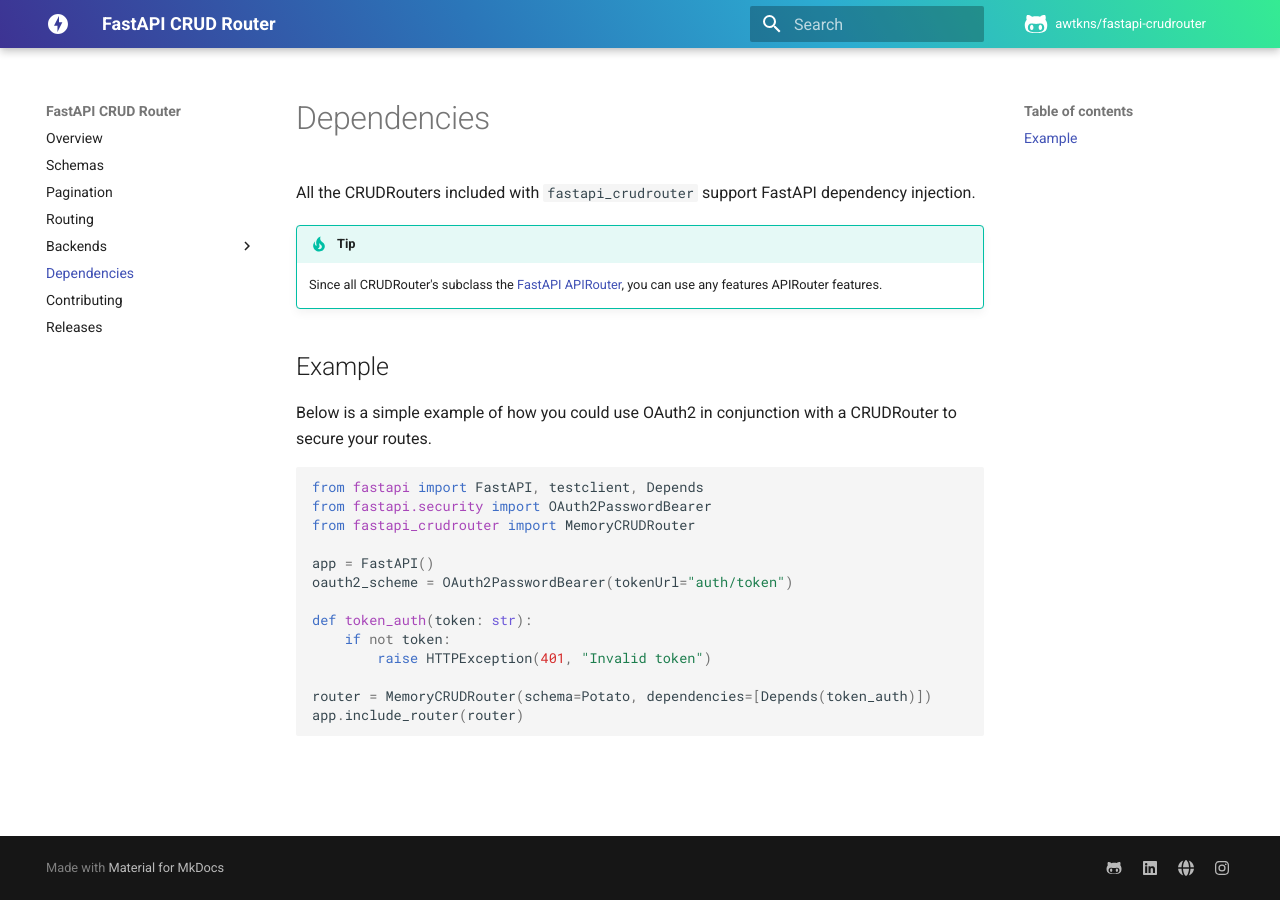
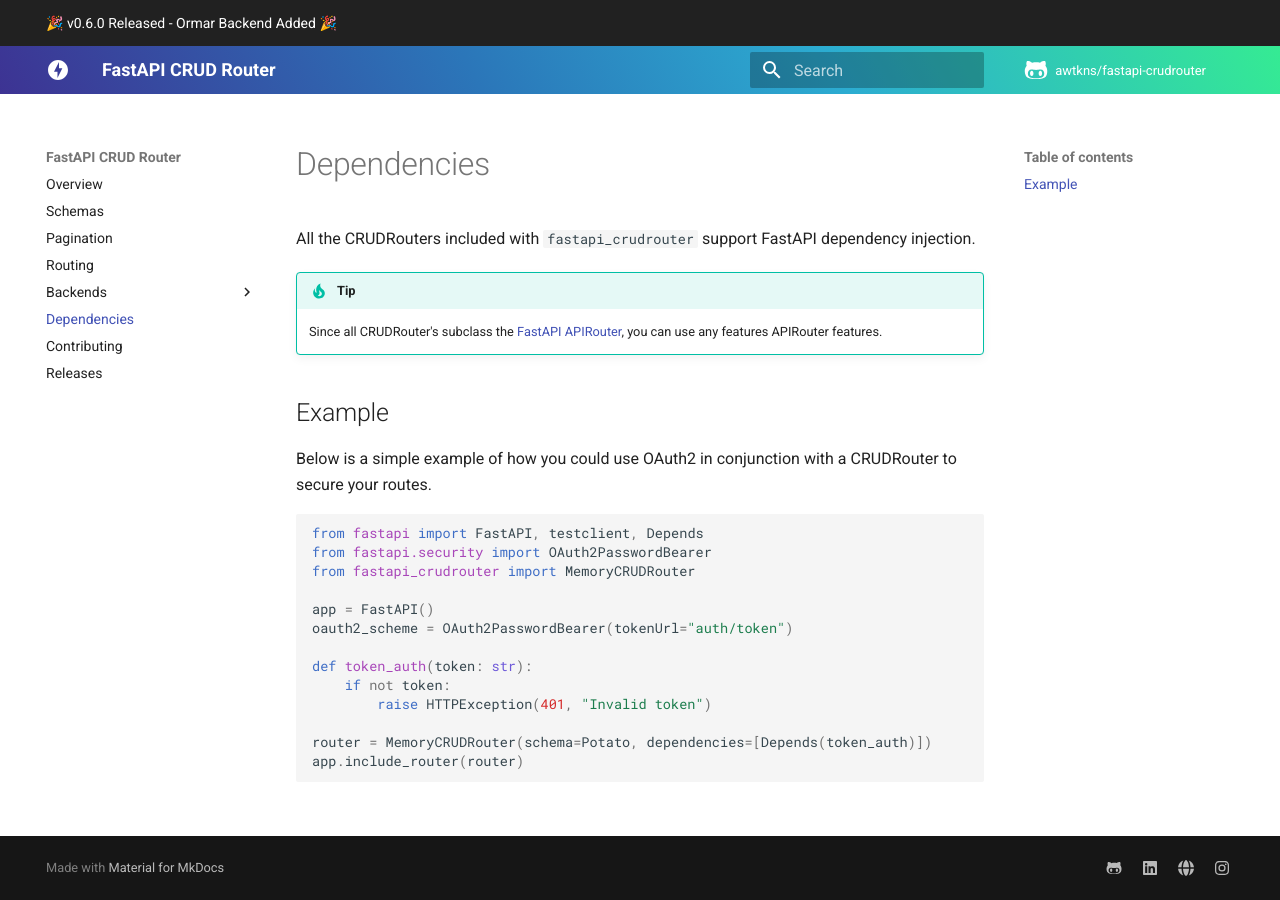
Before and after one commit to awtkns/fastapi-crudrouter, an MkDocs documentation site: the page built from docs/en/docs/dependencies.md, in a window 1280 px wide. Built offline with MkDocs 1.6.1 and Material for MkDocs 9.7.7, drawn with Linux system fonts in a browser that asks for light colours; comment, search, counter and statistics services are not loaded.

Commit message:
:sparkles: Add Release Banner

```diff
--- a/docs/en/mkdocs.yml
+++ b/docs/en/mkdocs.yml
@@ -5,7 +5,7 @@
 
 theme:
   name: material
-#  custom_dir: overrides
+  custom_dir: overrides
   palette:
     - scheme: primary
       accent: amber
--- a/docs/en/overrides/main.html
+++ b/docs/en/overrides/main.html
@@ -1,7 +1,7 @@
 {% extends "base.html" %}
 
  {% block announce %}
-<a class="announce" href="/releases/#v050-pagination" target="_blank">
-  🎉 v0.5.0 - Pagination Released 🎉
+<a class="announce" href="/releases/#v060-ormar-backend" target="_blank">
+  🎉 v0.6.0 Released - Ormar Backend Added 🎉
 </a>
 {% endblock %}
```
Also changed, not shown: 1 other file.
